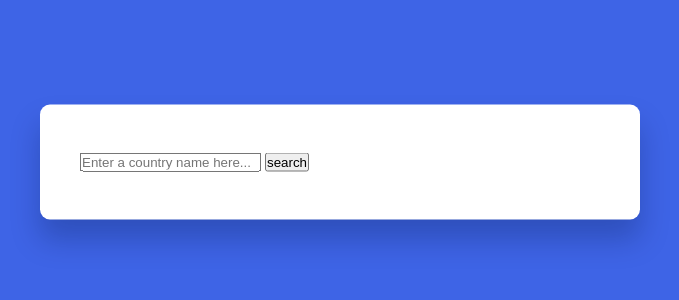
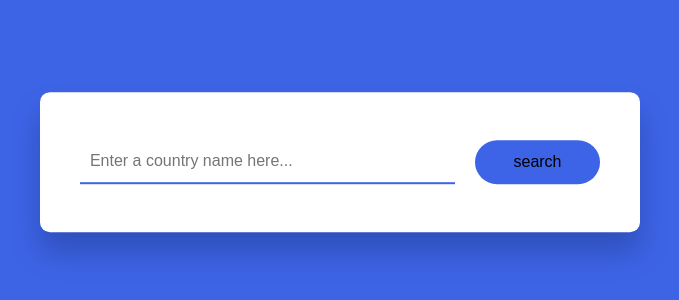
Before and after one commit to maplepl/api-call, a plain HTML site: page api-calls/index.html in a window 1280 px wide. Shown: the part 238-538 px from the top of the page, without its empty margins (300-979 px from the left). Drawn offline with Linux system fonts and the light colour scheme.

Commit message:
add css to button

```diff
--- a/api-calls/index.html
+++ b/api-calls/index.html
@@ -15,15 +15,17 @@
   </head>
   <body>
     <div class="container">
-      <div class="search-wrapper"></div>
-        <input type="text" id="country-inp"
-        placeholder="Enter a country name here..."/>
-
+      <div class="search-wrapper">
+        <input
+          type="text"
+          id="country-inp"
+          placeholder="Enter a country name here..."
+        />
         <button id="search-btn">search</button>
+      </div>
+      <div id="result"></div>
     </div>
-
     <!--script-->
     <script src="script.js"></script>
-
   </body>
 </html>
--- a/api-calls/style.css
+++ b/api-calls/style.css
@@ -21,4 +21,21 @@ body {
 .search-wrapper {
     display: grid;
     grid-template-columns: 9fr 3fr ;
+    gap: 1.25em;
 }
+
+.search-wrapper button {
+    font-size: 1em;
+    background-color: #3d64e6;
+    padding: 0.8em 0;
+    border: none;
+    border-radius: 1.5em;
+}
+.search-wrapper input {
+    font-size: 1em;
+    padding: 0 0.62em;
+    border: none;
+    border-bottom: 2px solid #3d64e6 ;
+    outline: none;
+    color: #222a43;
+}
```
